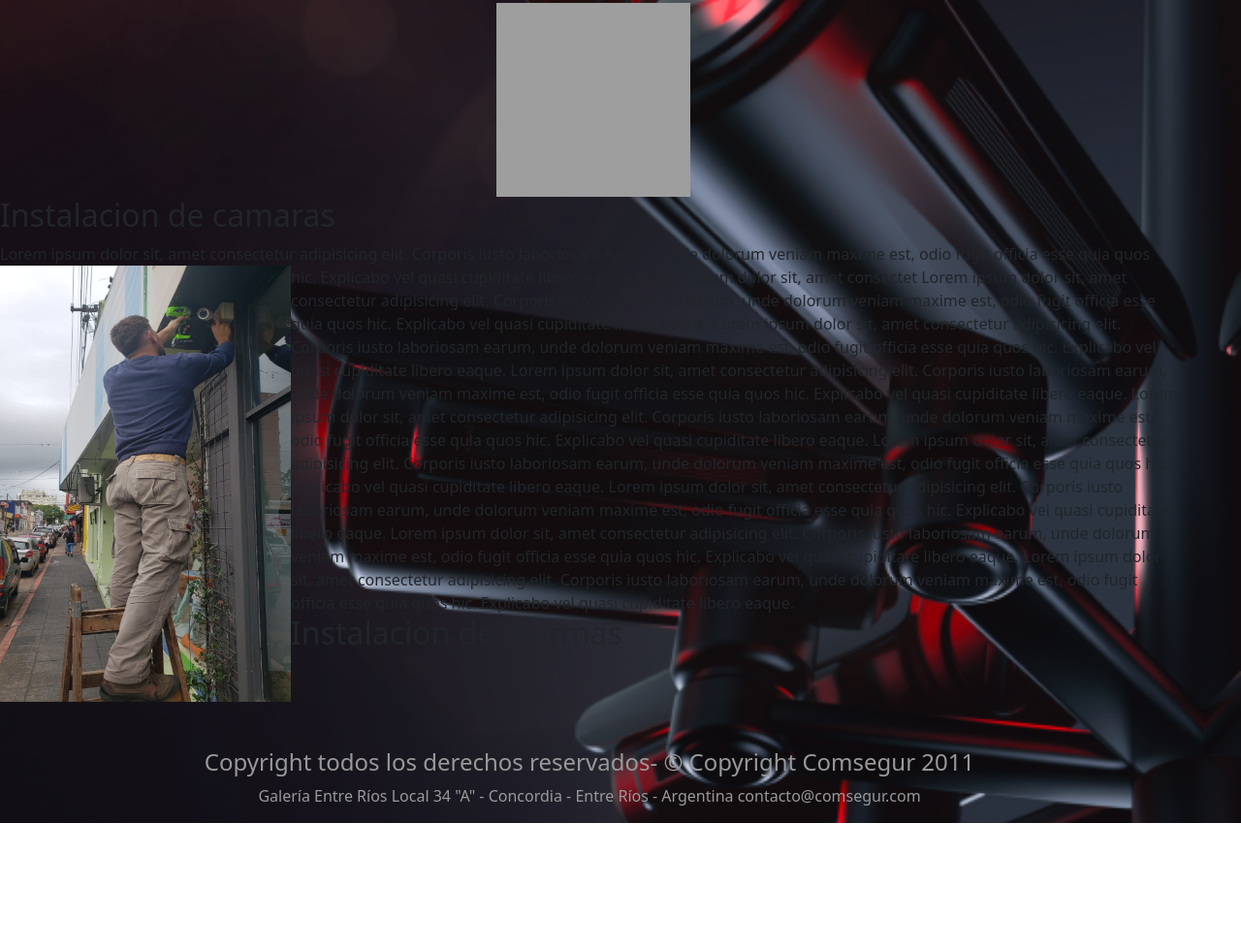
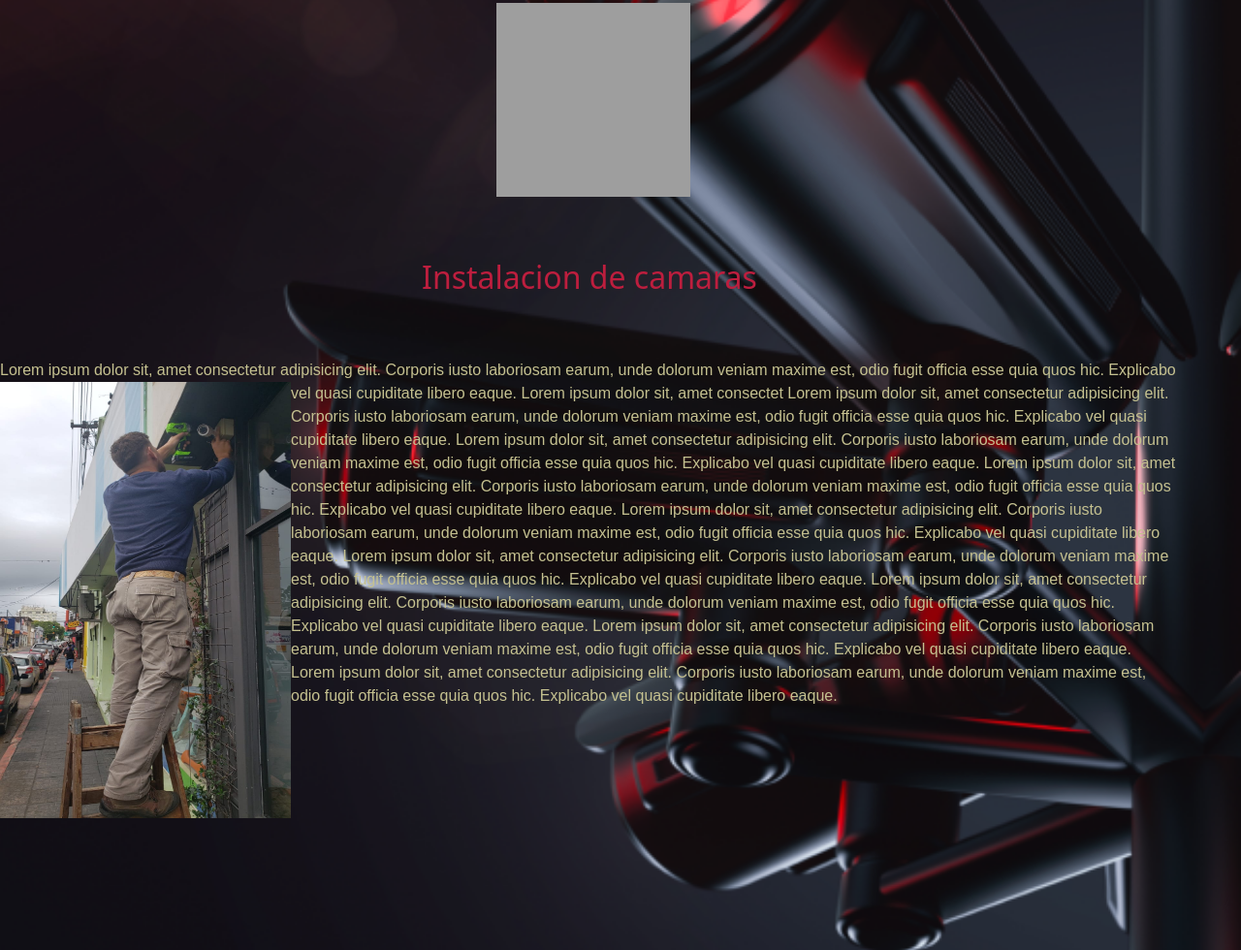
Before and after one commit to gabrieligb98/Comsegur, a plain HTML site: page paginas/servicios.html in a window 1280 px wide. Shown: the part 421-1401 px from the top of the page at 97% size. Before the commit the page ends 1270 px from the top, so only its background shows below. Drawn offline with nearby package versions, Linux system fonts and the light colour scheme; grey boxes are pictures that could not be loaded; a web font is replaced by a local one.

Commit message:
cambios en servicios

```diff
--- a/estilo.css
+++ b/estilo.css
@@ -416,12 +416,22 @@ textarea {
     text-align: right;
 }
 
+.titulo-servicios {
+    text-align: center;
+    margin-top: 2em;
+    margin-bottom:2em;
+    color:#bd1e3e;
+}
+
+.servicio--descripcion--camara{
+    font-family:Arial, Helvetica, sans-serif;
+    padding-bottom:200px;
+    color:rgb(197, 193, 144);
+    margin-bottom:20px;
+}
 .servicios--camaras {
     float: left;
-
-
 }
-
 .descripcion-servicios {
 
 
--- a/paginas/servicios.html
+++ b/paginas/servicios.html
@@ -44,22 +44,21 @@
         <div class="transition"> <img src="https://guialocal-concordia.s3.us-east-2.amazonaws.com/2018/09/Comsegur-RUBRO-Alarmas-Sistemas-4cm-Logo.jpg" width="200px" height="200px">
         </div>
         <div class="descripcion--servicios">
-            <h2>Instalacion de camaras</h2>
-            <span> Lorem ipsum dolor sit, amet consectetur adipisicing elit. Corporis iusto laboriosam earum, unde dolorum veniam maxime est, odio fugit officia esse quia quos hic. Explicabo vel quasi cupiditate libero eaque.<img src="./../img/Comsegur2.jpeg" alt="servicio de camaras" class="servicios--camaras" width="300px" height="450px">
-            </span>
-            <span> Lorem ipsum dolor sit, amet consectet Lorem ipsum dolor sit, amet consectetur adipisicing elit. Corporis iusto laboriosam earum, unde dolorum veniam maxime est, odio fugit officia esse quia quos hic. Explicabo vel quasi cupiditate libero eaque.
+            <h2 class="titulo-servicios">Instalacion de camaras</h2>
+            <p class="servicio--descripcion--camara" >Lorem ipsum dolor sit, amet consectetur adipisicing elit. Corporis iusto laboriosam earum, unde dolorum veniam maxime est, odio fugit officia esse quia quos hic. Explicabo vel quasi cupiditate libero eaque.<img src="./../img/Comsegur2.jpeg" alt="servicio de camaras" class="servicios--camaras" width="300px" height="450px">
+            Lorem ipsum dolor sit, amet consectet Lorem ipsum dolor sit, amet consectetur adipisicing elit. Corporis iusto laboriosam earum, unde dolorum veniam maxime est, odio fugit officia esse quia quos hic. Explicabo vel quasi cupiditate libero eaque.
             Lorem ipsum dolor sit, amet consectetur adipisicing elit. Corporis iusto laboriosam earum, unde dolorum veniam maxime est, odio fugit officia esse quia quos hic. Explicabo vel quasi cupiditate libero eaque.
             Lorem ipsum dolor sit, amet consectetur adipisicing elit. Corporis iusto laboriosam earum, unde dolorum veniam maxime est, odio fugit officia esse quia quos hic. Explicabo vel quasi cupiditate libero eaque.
             Lorem ipsum dolor sit, amet consectetur adipisicing elit. Corporis iusto laboriosam earum, unde dolorum veniam maxime est, odio fugit officia esse quia quos hic. Explicabo vel quasi cupiditate libero eaque.
             Lorem ipsum dolor sit, amet consectetur adipisicing elit. Corporis iusto laboriosam earum, unde dolorum veniam maxime est, odio fugit officia esse quia quos hic. Explicabo vel quasi cupiditate libero eaque.
             Lorem ipsum dolor sit, amet consectetur adipisicing elit. Corporis iusto laboriosam earum, unde dolorum veniam maxime est, odio fugit officia esse quia quos hic. Explicabo vel quasi cupiditate libero eaque.
             Lorem ipsum dolor sit, amet consectetur adipisicing elit. Corporis iusto laboriosam earum, unde dolorum veniam maxime est, odio fugit officia esse quia quos hic. Explicabo vel quasi cupiditate libero eaque.
-            Lorem ipsum dolor sit, amet consectetur adipisicing elit. Corporis iusto laboriosam earum, unde dolorum veniam maxime est, odio fugit officia esse quia quos hic. Explicabo vel quasi cupiditate libero eaque.</span>
-            </div>
+            Lorem ipsum dolor sit, amet consectetur adipisicing elit. Corporis iusto laboriosam earum, unde dolorum veniam maxime est, odio fugit officia esse quia quos hic. Explicabo vel quasi cupiditate libero eaque.</p>
+        </div>
     </section>
     <section>
         <div class="descripcion-servicios-alarma">
-            <h2>Instalacion de Alarmas</h2>
+            <h2 class="titulo-servicios">Instalacion de Alarmas</h2>
         </div>
     </section>
     <footer class="pie">
```
